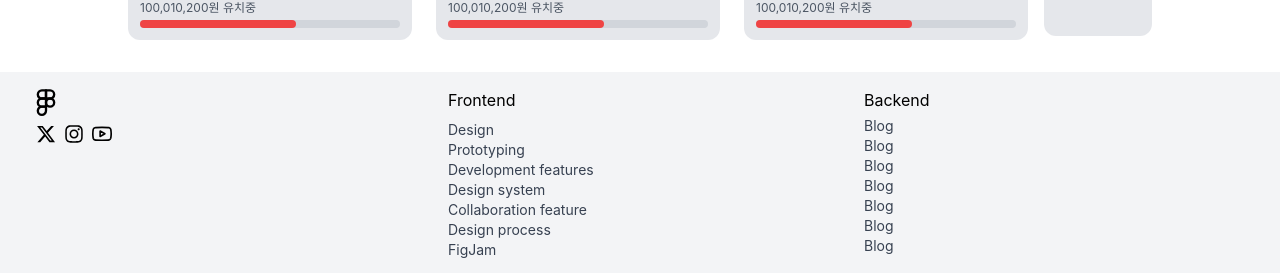
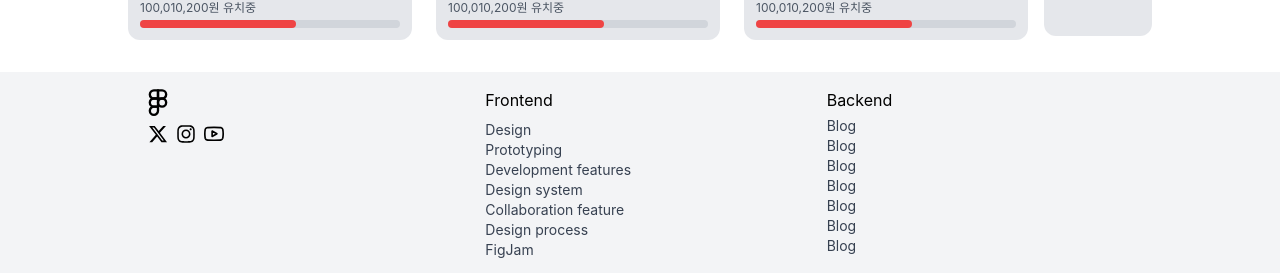
Before and after one commit to LG-CNS-2-FINAL-PROJECT-FINANCE/FrontEnd, a React (Create React App) app: page / in a window 1280 px wide. Shown: the part 1644-1917 px from the top of the page. Built offline with nearby package versions, Linux system fonts and the light colour scheme.

Commit message:
Refactor: #14 content가 중앙 정렬 되지 않는 상황을 해결

```diff
--- a/src/layout/Footer/Footer.js
+++ b/src/layout/Footer/Footer.js
@@ -15,6 +15,7 @@ function Footer(){
             justify-center   /* justify-content: center; */
             items-center     /* align-items: center; */
             p-4
+            px-[10%]
         ">
             <div className="flex w-full">
                 <div className="flex-1 px-4">
```
